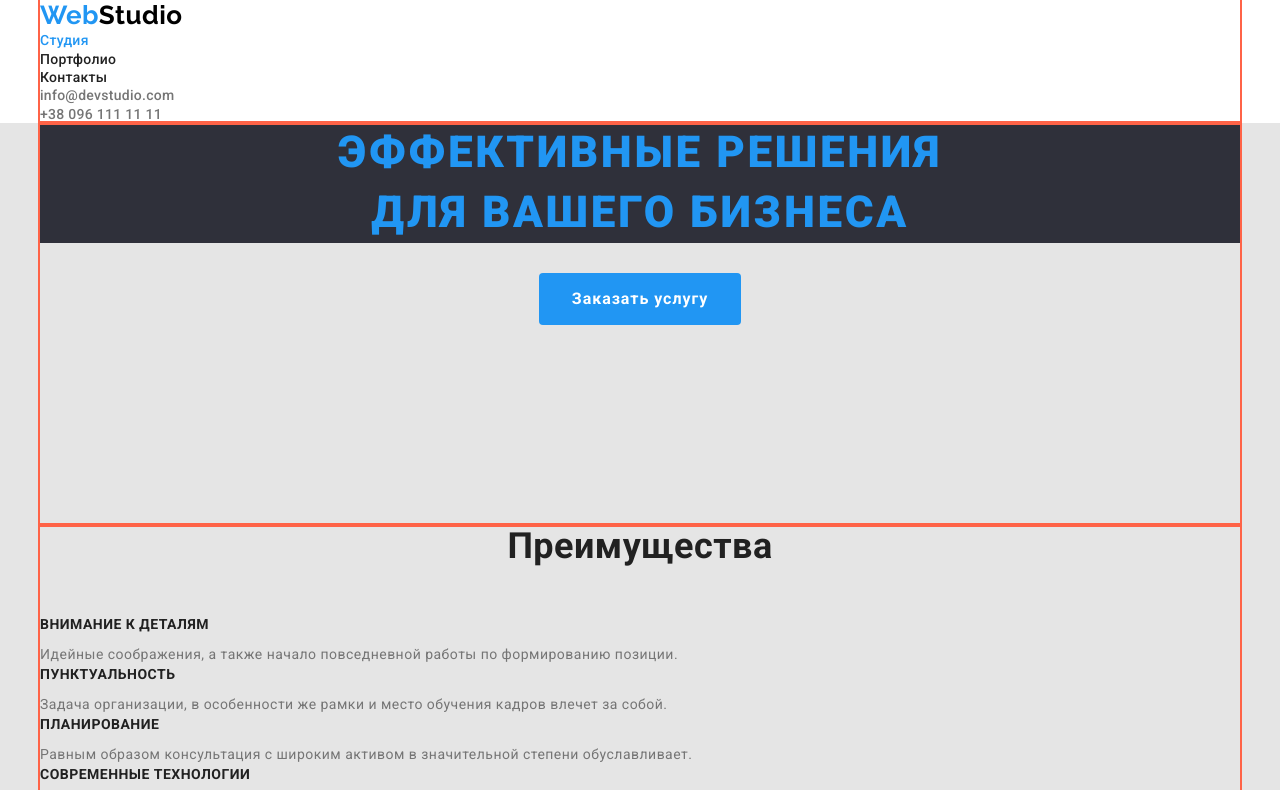
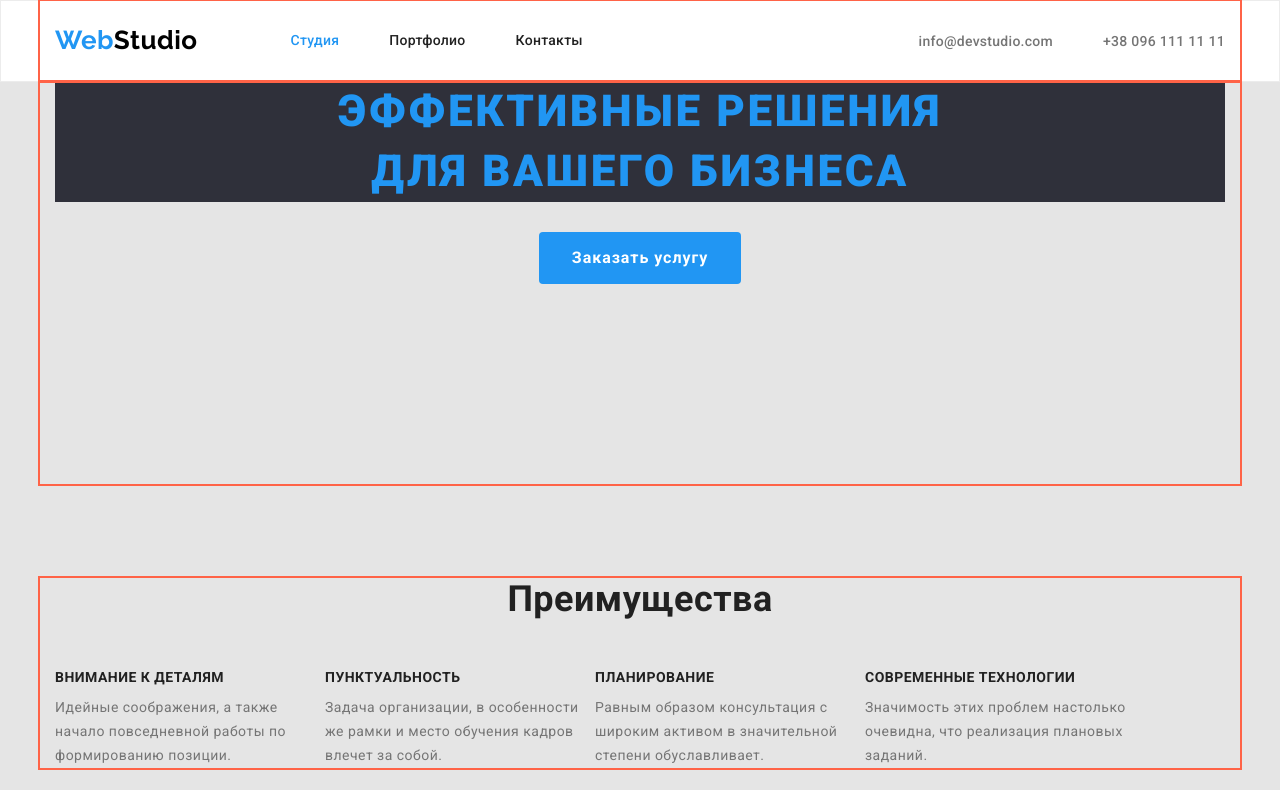
Before and after one commit to Darina-Shvydiuk/goit-markup-hw-03, a plain HTML site: page index.html in a window 1280 px wide. Shown: the top 790 px of the page. Drawn offline with nearby package versions, Linux system fonts and the light colour scheme.

Commit message:
Сделала header и feature (flex)

```diff
--- a/css/styles.css
+++ b/css/styles.css
@@ -36,16 +36,27 @@ body {
 }
 
 /* Header */
-.header-brg {
+.page-header {
     background-color: var(--background-color-header);
+    border: 1px solid #ECECEC;
+}
+
+.main-nav {
+    display: flex;
+    align-items: center;
+
 }
 
 .container {
     margin-left: auto;
     margin-right: auto;
    width: 1200px;
+   padding-left: 15px;
+   padding-right: 15px;
    outline: 2px solid tomato;
 }
+
+
 
 /* Logo */
 
@@ -68,7 +79,24 @@ body {
 
 
 /* Site-nav */
+.site-nav {
+display: flex;
+margin-left: 93px;
+}
+
+.site-nav .item {
+    /* background-color: tomato; */
+}
+
+.site-nav .item:not(:last-child) {
+    margin-right: 50px;
+}
+
 .site-nav .link {
+    display: block;
+    padding-top: 32px;
+    padding-bottom: 32px;
+
     color: var(--primary-text-color);
         font-weight: 500;
         font-size: 14px;
@@ -88,6 +116,15 @@ body {
 
 /* Contacts */
 
+.contacts {
+    display: flex;
+    margin-left: auto;
+}
+
+.contacts .item + .item {
+    margin-left: 50px;
+}
+
 .contacts .link {
     color: var(--secondary-text-color);
     text-decoration: none;
@@ -104,6 +141,7 @@ body {
 /* Hero */
 .hero {
     text-align: center;
+
 }
 
 .hero-title {
@@ -120,8 +158,17 @@ body {
 }
 
 /* Section */
+.section {
+    padding-top: 94px;
+    padding-bottom: 94px;
+}
+
 .section-comand-brg {
-    background-color: var(--background-color-command);
+    padding-top: 94px;
+        padding-bottom: 94px;
+
+        background-color: var(--background-color-command);
+
 }
 
 .section-title {
@@ -136,6 +183,15 @@ body {
 }
 
 /* Features */
+
+.feature-list {
+    display: flex;
+
+}
+
+.feature-list .item {
+    width: 270px;
+}
 
 .feature-list .title {
     margin-top: 0;
@@ -158,7 +214,7 @@ margin-bottom: 0;
 }
 
 /* Command */
-.team-photo {
+.command-list .team-photo {
     margin-top: 0;
     margin-bottom: 30px;
 }
@@ -173,7 +229,7 @@ font-weight: 500;
     letter-spacing: 0.03em;
 }
 
-.desc {
+.command-list .desc {
     margin-top: 0;
     margin-bottom: 0;
 
@@ -185,14 +241,20 @@ font-weight: 500;
 }
 
 /* Examples */
-.projects {
+.work-list .projects {
     margin-top: 0;
      margin-bottom: 20px;
+}
+
+.work-list .card {
+    border-bottom: 1px solid #EEEEEE;
+margin-bottom: 30px;
 }
 
 .work-list .title {
     margin-top: 0;
         margin-bottom: 4px;
+
 
     color: var(--primary-text-color);
     font-weight: 700;
@@ -201,7 +263,7 @@ font-weight: 500;
         letter-spacing: 0.06em;
 }
 
-.text {
+.work-list .text {
     margin-top: 0;
         margin-bottom: 0;
 
@@ -278,7 +340,7 @@ background-color: var(--accent-color);
 }
 
 /* Futer */
-.footer-brg {
+.page-footer {
     background-color: var(--background-color-footer-hero);
 }
 
--- a/index.html
+++ b/index.html
@@ -18,24 +18,24 @@
 </head>
 <body>
     <!-- Шапка -->
-    <header class="header-brg">
-        <div class="container">
-         <nav>
+    <header class="page-header">
+        <div class="container main-nav">
+         <nav class="main-nav">
 <a href="./index.html" class="logo">
     Web<span class="black">Studio</span>
 </a>
 
 <ul class="site-nav list">
-    <li> <a href="./index.html" class="link current">Студия</a> </li>
-    <li> <a href="./portfolio.html" class="link">Портфолио</a> </li>
-    <li> <a href="" class="link">Контакты</a> </li>
+    <li class="item"> <a href="./index.html" class="link current">Студия</a> </li>
+    <li class="item"> <a href="./portfolio.html" class="link">Портфолио</a> </li>
+    <li class="item"> <a href="" class="link">Контакты</a> </li>
 </ul>
 </nav>
 
 
 <ul class="contacts">
-    <li> <a href="mailto:info@devstudio.com" class="link"> info@devstudio.com</a> </li>
-    <li> <a href="tel:+380961111111" class="link">+38 096 111 11 11</a> </li>
+    <li class="item"> <a href="mailto:info@devstudio.com" class="link"> info@devstudio.com</a> </li>
+    <li class="item"> <a href="tel:+380961111111" class="link">+38 096 111 11 11</a> </li>
 </ul>
         </div>
     </header>
@@ -56,22 +56,22 @@
         <h2 class="section-title">Преимущества</h2>
 
         <ul class="feature-list">
-            <li>
+            <li class="item">
                 <h3 class="title">Внимание к деталям</h3>
                 <p class="desc-feature"> Идейные соображения, а также начало повседневной работы по формированию позиции.</p>
             </li>
 
-            <li>
+            <li class="item">
                 <h3 class="title">Пунктуальность</h3>
                 <p class="desc-feature">Задача организации, в особенности же рамки и место обучения кадров влечет за собой.</p>
             </li>
 
-            <li>
+            <li class="item">
                 <h3 class="title">Планирование</h3>
                 <p class="desc-feature">Равным образом консультация с широким активом в значительной степени обуславливает.</p>
             </li>
 
-            <li>
+            <li class="item">
                 <h3 class="title">Современные технологии</h3>
                 <p class="desc-feature">Значимость этих проблем настолько очевидна, что реализация плановых заданий.</p>
             </li>
@@ -134,7 +134,7 @@
     </section>
     </main>
     <!-- Подвал -->
-    <footer class="footer-brg">
+    <footer class="page-footer">
         <div class="container">
         <a href="/" class="logo">Web<span class="white">Studio</span></a>
         <address>
```
Also changed, not shown: portfolio.html (+18 -18 lines).
